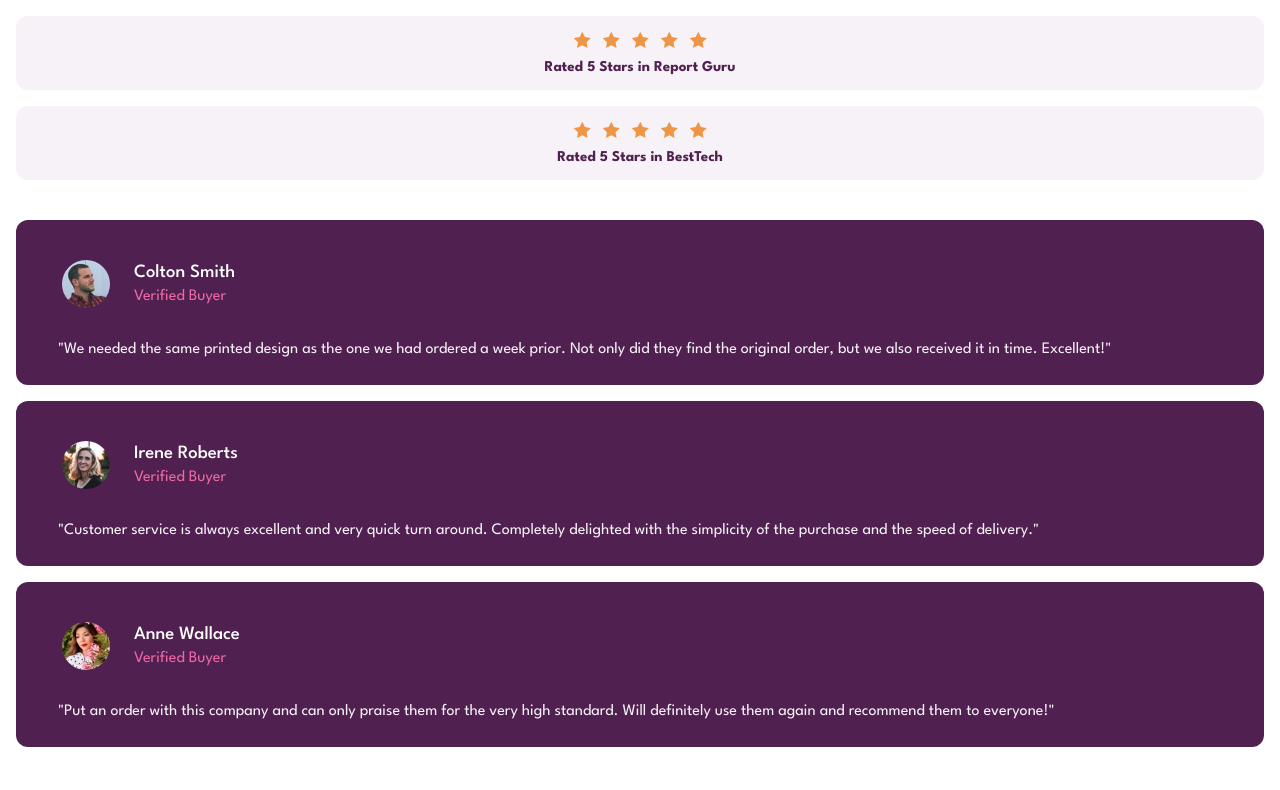
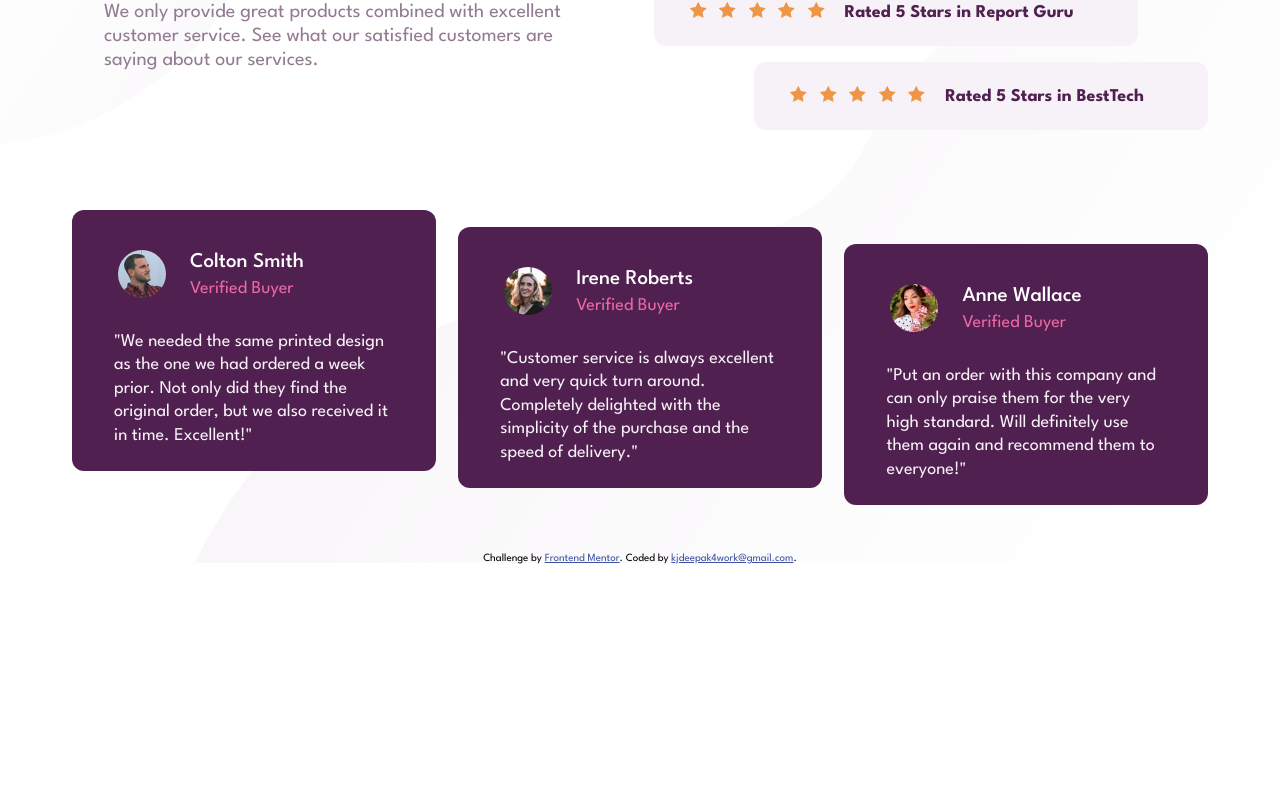
Before and after one commit to kjdeepak/social-proof-section-master, a plain HTML site: page index.html in a window 1280 px wide. Shown: the part 218-1008 px from the top of the page. After the commit the page ends 800 px from the top, so only its background shows below. Drawn offline with Linux system fonts and the light colour scheme.

Commit message:
Implement desktop design

```diff
--- a/index.html
+++ b/index.html
@@ -14,10 +14,13 @@
 
 <body>
   <main class="main-container">
+    <div class="main-container__top">
+      <div class="main-container__text-container">
         <h1 class="main-container__heading">10,000+ of our users love our products.</h1>
 
         <p class="main-container__description">We only provide great products combined with excellent customer service.
           See what our satisfied customers are saying about our services.</p>
+      </div>
 
       <div class="rating-container">
         <div class="rating-one">
@@ -30,7 +33,7 @@
           </ul>
           <h2>Rated 5 Stars in Reviews</h2>
         </div>
-      <div class="rating-one">
+        <div class="rating-two">
           <ul class="rating-icon-list">
             <li><img src="./images/icon-star.svg" alt="rating icon" /></li>
             <li><img src="./images/icon-star.svg" alt="rating icon" /></li>
@@ -40,7 +43,7 @@
           </ul>
           <h2>Rated 5 Stars in Report Guru</h2>
         </div>
-      <div class="rating-one">
+        <div class="rating-three">
           <ul class="rating-icon-list">
             <li><img src="./images/icon-star.svg" alt="rating icon" /></li>
             <li><img src="./images/icon-star.svg" alt="rating icon" /></li>
@@ -49,6 +52,7 @@
             <li><img src="./images/icon-star.svg" alt="rating icon" /></li>
           </ul>
           <h2>Rated 5 Stars in BestTech</h2>
+        </div>
       </div>
     </div>
 
--- a/styles.css
+++ b/styles.css
@@ -16,16 +16,17 @@
 
 body {
     font-family: 'League Spartan', sans-serif;
+    background: url(./images/bg-pattern-top-mobile.svg) top left no-repeat, url(./images/bg-pattern-bottom-mobile.svg) bottom right no-repeat;
     background-color: var(--white);
 }
 
-.main-container{
-    position: relative;
+.main-container {
     text-align: center;
     padding: 32px 16px;
+    margin-top: 10vh;
 }
 
-.main-container__heading{
+.main-container__heading {
     color: var(--very-dark-magenta);
     margin-bottom: 24px;
     padding-left: 32px;
@@ -46,11 +47,12 @@ body {
     margin-bottom: 40px;
 }
 
-.rating-icon-list{
+.rating-icon-list {
     list-style: none;
     margin-bottom: 8px;
 }
-.rating-icon-list > li {
+
+.rating-icon-list>li {
     display: inline-block;
     margin-left: 4px;
     margin-right: 4px;
@@ -65,9 +67,9 @@ body {
     background-color: var(--light-grayish-magenta);
 }
 
-.rating-one > h2,
-.rating-two > h2,
-.rating-three > h2 {
+.rating-one>h2,
+.rating-two>h2,
+.rating-three>h2 {
     font-size: 15px;
     font-weight: 700;
     color: var(--very-dark-magenta);
@@ -100,16 +102,17 @@ body {
     text-align: left;
 }
 
-.card__header__text-container > h3 {
+.card__header__text-container>h3 {
     margin-bottom: 8px;
     font-weight: 500;
 }
-.card__header__text-container > h4 {
+
+.card__header__text-container>h4 {
     color: var(--soft-pink);
     font-weight: 400;
 }
 
-.card__description{
+.card__description {
     text-align: left;
     color: var(--light-grayish-magenta);
     line-height: 1.3;
@@ -124,3 +127,122 @@ body {
 .attribution a {
     color: hsl(228, 45%, 44%);
 }
+
+@media screen and (min-width:1024px) {
+    body {
+        font-size: 18px;
+        background: url(./images/bg-pattern-top-desktop.svg) top left no-repeat, url(./images/bg-pattern-bottom-desktop.svg) bottom right no-repeat;
+    }
+
+    .main-container {
+        margin-left: 56px;
+        margin-right: 56px;
+    }
+
+    .main-container__top {
+        display: flex;
+        text-align: left;
+        margin-bottom: 24px;
+    }
+
+    .main-container__text-container {
+        flex-basis: 45%;
+    }
+
+    .main-container__heading {
+        font-size: 48px;
+        padding-right: 8px;
+        margin-bottom: 16px;
+    }
+
+    .main-container__description {
+        font-size: 20px;
+        padding-right: 8px;
+    }
+
+    .rating-container {
+        flex-basis: 55%;
+        display: flex;
+        flex-direction: column;
+        justify-content: space-between;
+    }
+
+    .rating-one,
+    .rating-two,
+    .rating-three {
+        display: flex;
+        padding: 24px 64px 16px 32px;
+        align-items: center;
+    }
+
+    .rating-one {
+        align-self: flex-start;
+    }
+
+    .rating-two {
+        align-self: center;
+    }
+
+    .rating-three {
+        align-self: flex-end;
+    }
+
+    .rating-one>h2,
+    .rating-two>h2,
+    .rating-three>h2 {
+        margin-bottom: 8px;
+        font-size: 18px;
+    }
+
+    .rating-icon-list {
+        margin-right: 16px;
+    }
+
+    .card-container {
+        display: flex;
+        justify-content: space-between;
+    }
+
+    .card-one {
+        align-self: flex-start;
+    }
+
+    .card-two {
+        align-self: center;
+    }
+
+    .card-three {
+        margin-top: 3%;
+        align-self: flex-end;
+    }
+
+    .card {
+        flex-basis: 32%;
+    }
+}
+
+@media screen and (min-width:1440px) {
+    .main-container {
+        margin-left: 64px;
+        margin-right: 64px;
+    }
+
+    .main-container__text-container {
+        flex-basis: 52%;
+        padding-right: 5%;
+    }
+
+    .main-container__heading {
+        padding-right: 32px;
+        font-size: 64px;
+    }
+
+    .main-container__description {
+        padding-right: 32px;
+        font-size: 24px;
+    }
+
+    .rating-container {
+        flex-basis: 48%;
+    }
+}
```
Also changed, not shown: screenshot.png (added). Lines whose indentation alone changed are shown as unchanged.
